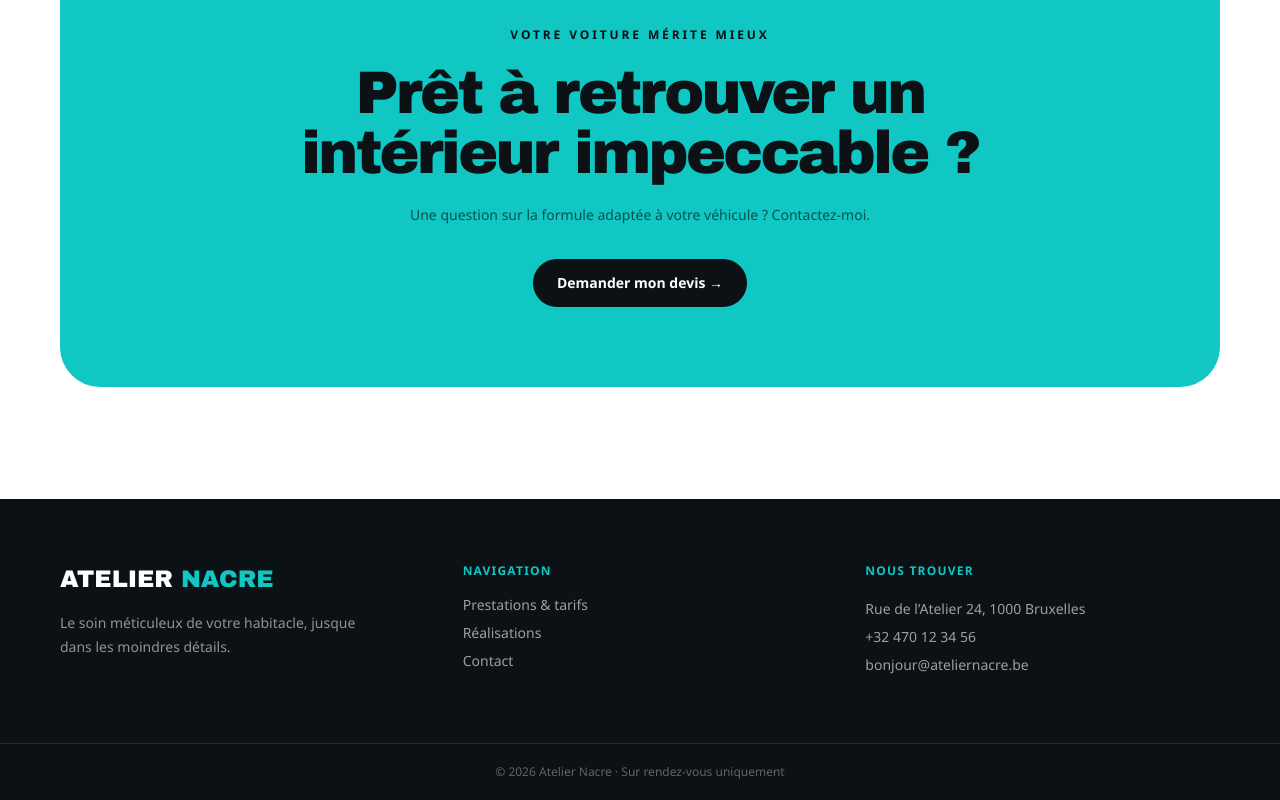
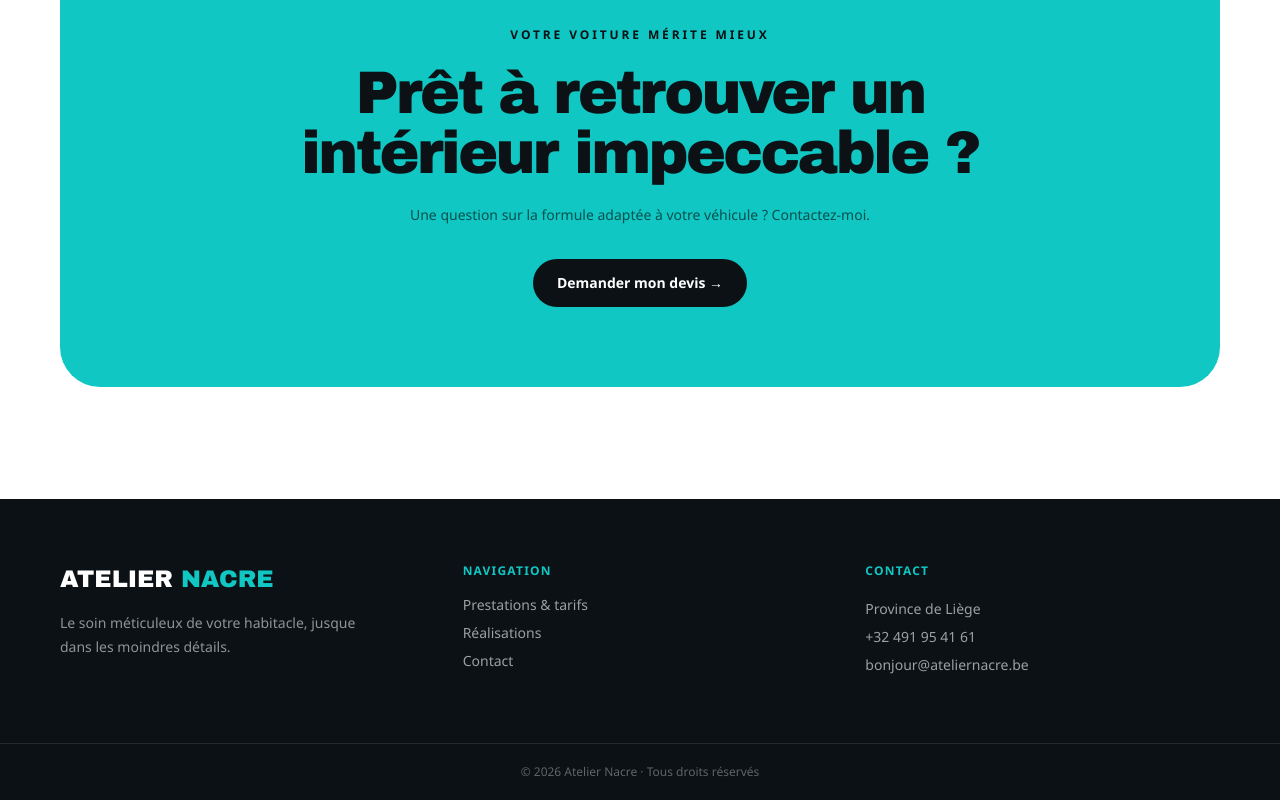
Before and after one commit to ovo-thom/auto-detailing, a Next.js app: page / in a window 1280 px wide. Shown: the part 3255-4055 px from the top of the page. Built offline with nearby package versions, Linux system fonts and the light colour scheme.

Commit message:
content: update footer contact details and location

```diff
--- a/components/layout/Footer.tsx
+++ b/components/layout/Footer.tsx
@@ -17,26 +17,32 @@ export default function Footer() {
             Navigation
           </p>
           <div className="grid gap-2 text-sm text-white/60">
-            <Link href="/prestations" className="hover:text-aqua">Prestations & tarifs</Link>
-            <Link href="/realisations" className="hover:text-aqua">Réalisations</Link>
-            <Link href="/contact" className="hover:text-aqua">Contact</Link>
+            <Link href="/prestations" className="hover:text-aqua">
+              Prestations & tarifs
+            </Link>
+            <Link href="/realisations" className="hover:text-aqua">
+              Réalisations
+            </Link>
+            <Link href="/contact" className="hover:text-aqua">
+              Contact
+            </Link>
           </div>
         </div>
         <div>
           <p className="mb-4 text-xs font-bold uppercase tracking-widest text-aqua">
-            Nous trouver
+            contact
           </p>
           <p className="text-sm leading-7 text-white/60">
-            Rue de l’Atelier 24, 1000 Bruxelles
+            Province de Liège
             <br />
-            +32 470 12 34 56
+            +32 491 95 41 61
             <br />
             bonjour@ateliernacre.be
           </p>
         </div>
       </div>
       <div className="border-t border-white/10 py-5 text-center text-xs text-white/35">
-        © 2026 Atelier Nacre · Sur rendez-vous uniquement
+        © 2026 Atelier Nacre · Tous droits réservés
       </div>
     </footer>
   );
```
